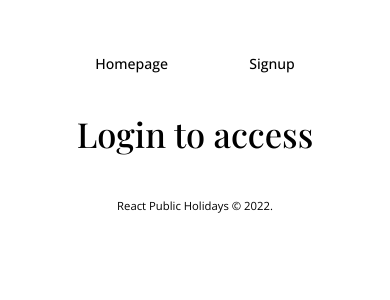
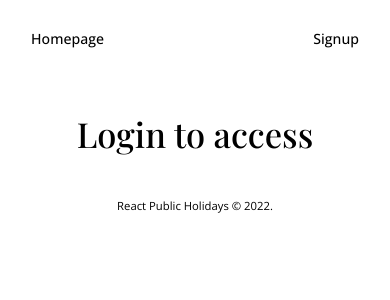
Before and after one commit to Amalitech-Public-Holiday/public-holiday-frontend, a React (Create React App) app: page /login in a window 390 px wide. Shown: the top 300 px of the page. Built offline with nearby package versions, Linux system fonts and the light colour scheme.

Commit message:
Change NavBar and nav container padding

```diff
--- a/src/components/NavBar/NavBar.scss
+++ b/src/components/NavBar/NavBar.scss
@@ -2,6 +2,9 @@
 
 .NavBar {
   padding: $space-1;
+  position: fixed;
+  top: 0;
+  width: 100%;
 
   nav {
     display: flex;
@@ -25,7 +28,11 @@
     }
   }
 
-  position: fixed;
-  top: 0;
-  width: 100%;
+  @media screen and (max-width: 800px) {
+    padding: $space-5 $space-4;
+
+    nav {
+      padding: 0;
+    }
+  }
 }
```
